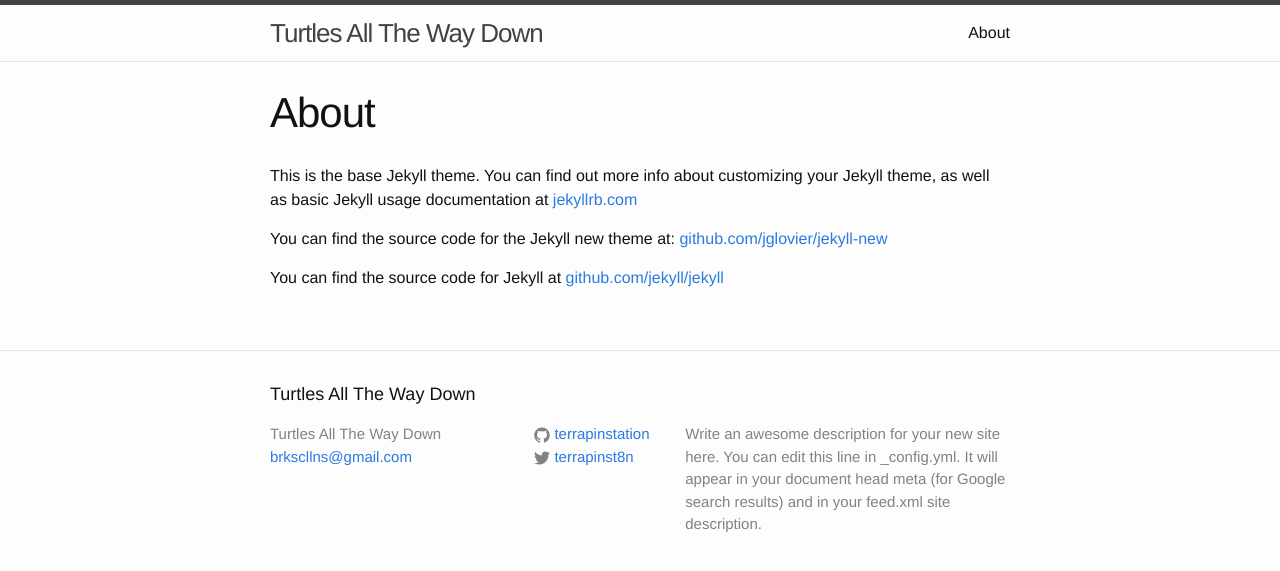
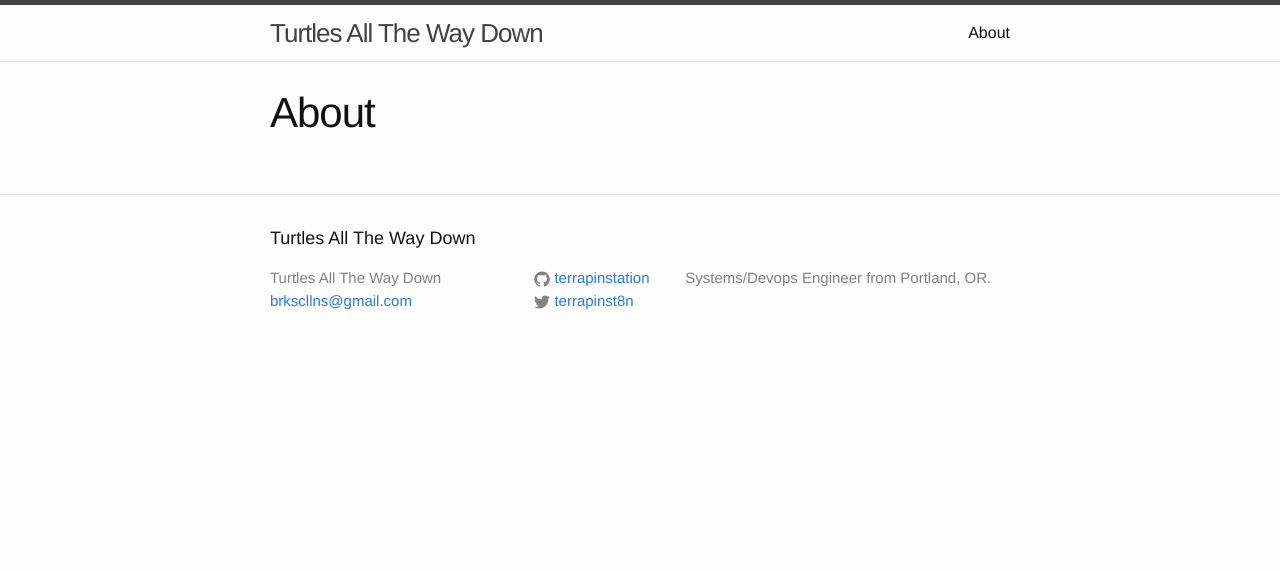
Before and after one commit to TerrapinStation/blog, a Jekyll site: the page built from about.md, in a window 1280 px wide. Shown: the top 571 px of the page. Built offline with Jekyll 4.4.1, drawn with Linux system fonts in a browser that asks for light colours.

Commit message:
small changes

```diff
--- a/_config.yml
+++ b/_config.yml
@@ -2,9 +2,7 @@
 title: Turtles All The Way Down
 email: brkscllns@gmail.com
 description: > # this means to ignore newlines until "baseurl:"
-  Write an awesome description for your new site here. You can edit this
-  line in _config.yml. It will appear in your document head meta (for
-  Google search results) and in your feed.xml site description.
+  Systems/Devops Engineer from Portland, OR.
 baseurl: "/blog" # the subpath of your site, e.g. /blog/
 url: "http://terrapinstation.github.io" # the base hostname & protocol for your site
 twitter_username: terrapinst8n
--- a/about.md
+++ b/about.md
@@ -3,9 +3,3 @@ layout: page
 title: About
 permalink: /about/
 ---
-
-This is the base Jekyll theme. You can find out more info about customizing your Jekyll theme, as well as basic Jekyll usage documentation at [jekyllrb.com](http://jekyllrb.com/)
-
-You can find the source code for the Jekyll new theme at: [github.com/jglovier/jekyll-new](https://github.com/jglovier/jekyll-new)
-
-You can find the source code for Jekyll at [github.com/jekyll/jekyll](https://github.com/jekyll/jekyll)
```
Also changed, not shown: _posts/2018-01-22-Dynamic Arm Templates Using YML, Object Parameters, and Linked Templates.md (+0 -4 lines).
